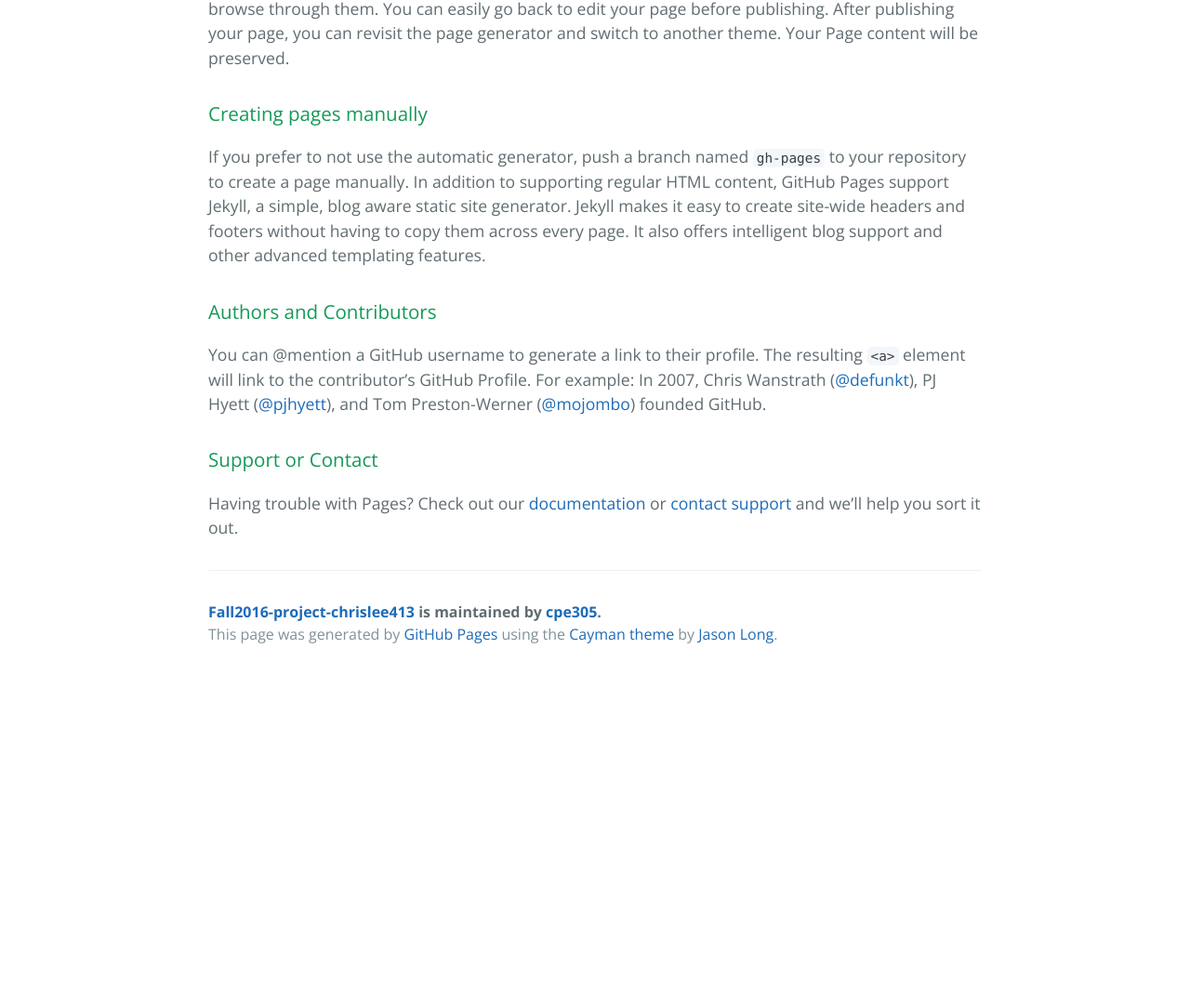
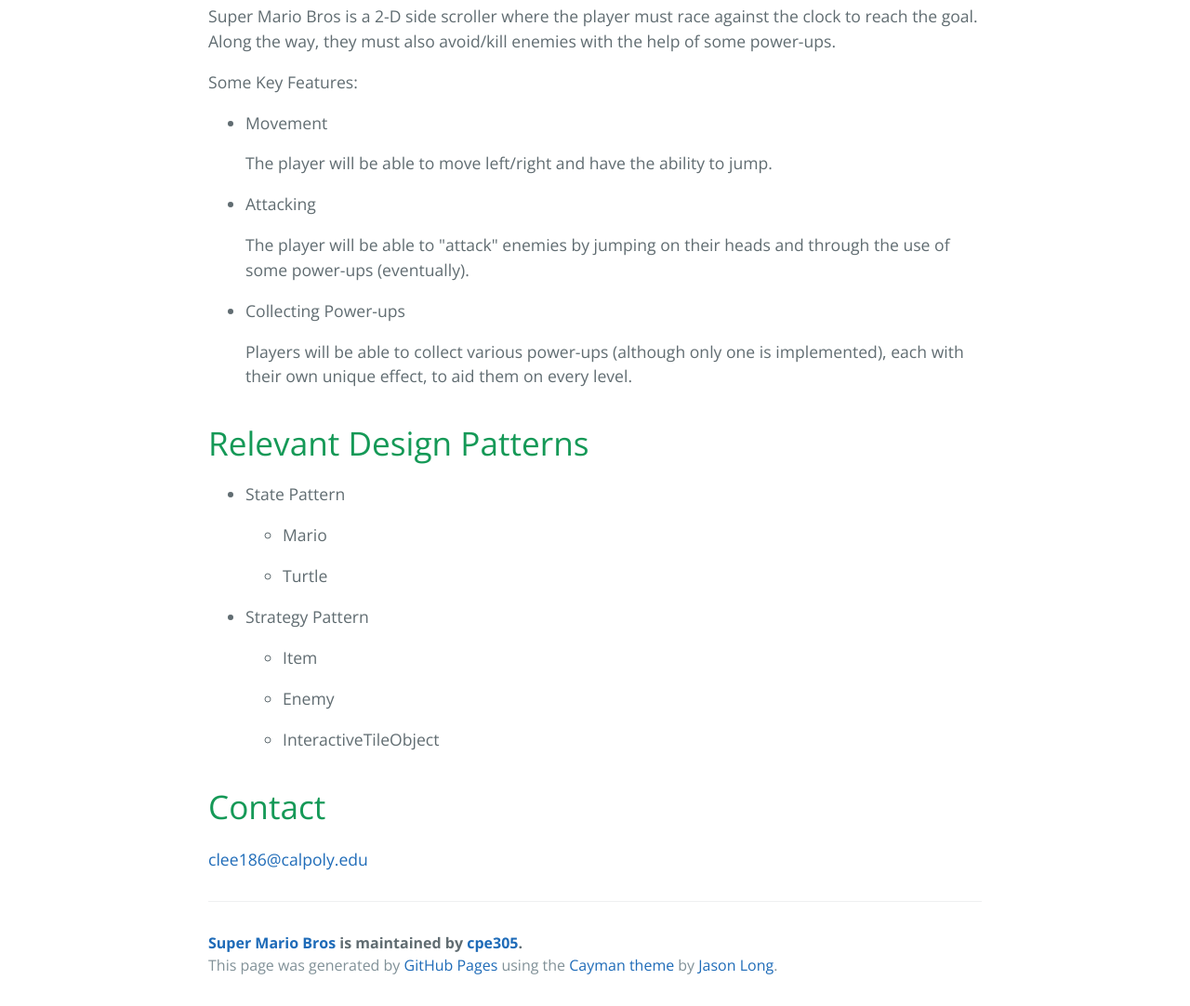
Before and after one commit to cpe305/fall2016-project-chrisLee413, a plain HTML site: page index.html in a window 1280 px wide. Shown: the part 680-1762 px from the top of the page at 93% size. Before the commit the page ends 1406 px from the top, so only its background shows below. Drawn offline with nearby package versions, Linux system fonts and the light colour scheme.

Commit message:
Create master branch via GitHub

```diff
--- a/index.html
+++ b/index.html
@@ -2,7 +2,7 @@
 <html lang="en-us">
   <head>
     <meta charset="UTF-8">
-    <title>Fall2016-project-chrislee413 by cpe305</title>
+    <title>Super Mario Bros by cpe305</title>
     <meta name="viewport" content="width=device-width, initial-scale=1">
     <link rel="stylesheet" type="text/css" href="stylesheets/normalize.css" media="screen">
     <link href='https://fonts.googleapis.com/css?family=Open+Sans:400,700' rel='stylesheet' type='text/css'>
@@ -11,7 +11,7 @@
   </head>
   <body>
     <section class="page-header">
-      <h1 class="project-name">Fall2016-project-chrislee413</h1>
+      <h1 class="project-name">Super Mario Bros</h1>
       <h2 class="project-tagline">fall2016-project-chrisLee413 created by GitHub Classroom</h2>
       <a href="https://github.com/cpe305/fall2016-project-chrisLee413" class="btn">View on GitHub</a>
       <a href="https://github.com/cpe305/fall2016-project-chrisLee413/zipball/master" class="btn">Download .zip</a>
@@ -19,33 +19,68 @@
     </section>
 
     <section class="main-content">
-      <h3>
-<a id="welcome-to-github-pages" class="anchor" href="#welcome-to-github-pages" aria-hidden="true"><span aria-hidden="true" class="octicon octicon-link"></span></a>Welcome to GitHub Pages.</h3>
+      <h1>
+<a id="super-mario-bros" class="anchor" href="#super-mario-bros" aria-hidden="true"><span aria-hidden="true" class="octicon octicon-link"></span></a>Super Mario Bros</h1>
 
-<p>This automatic page generator is the easiest way to create beautiful pages for all of your projects. Author your page content here <a href="https://guides.github.com/features/mastering-markdown/">using GitHub Flavored Markdown</a>, select a template crafted by a designer, and publish. After your page is generated, you can check out the new <code>gh-pages</code> branch locally. If you’re using GitHub Desktop, simply sync your repository and you’ll see the new branch.</p>
+<p>This project was my attempt to recreate the original NES game, Super Mario Bros, as a desktop application using libgdx.</p>
 
-<h3>
-<a id="designer-templates" class="anchor" href="#designer-templates" aria-hidden="true"><span aria-hidden="true" class="octicon octicon-link"></span></a>Designer Templates</h3>
+<p>More information can be viewed here: </p>
 
-<p>We’ve crafted some handsome templates for you to use. Go ahead and click 'Continue to layouts' to browse through them. You can easily go back to edit your page before publishing. After publishing your page, you can revisit the page generator and switch to another theme. Your Page content will be preserved.</p>
+<h1>
+<a id="description" class="anchor" href="#description" aria-hidden="true"><span aria-hidden="true" class="octicon octicon-link"></span></a>Description</h1>
 
-<h3>
-<a id="creating-pages-manually" class="anchor" href="#creating-pages-manually" aria-hidden="true"><span aria-hidden="true" class="octicon octicon-link"></span></a>Creating pages manually</h3>
+<p>Super Mario Bros is a 2-D side scroller where the player must race against the clock to reach the goal. Along the way, they must also avoid/kill enemies with the help of some power-ups.</p>
 
-<p>If you prefer to not use the automatic generator, push a branch named <code>gh-pages</code> to your repository to create a page manually. In addition to supporting regular HTML content, GitHub Pages support Jekyll, a simple, blog aware static site generator. Jekyll makes it easy to create site-wide headers and footers without having to copy them across every page. It also offers intelligent blog support and other advanced templating features.</p>
+<p>Some Key Features:</p>
 
-<h3>
-<a id="authors-and-contributors" class="anchor" href="#authors-and-contributors" aria-hidden="true"><span aria-hidden="true" class="octicon octicon-link"></span></a>Authors and Contributors</h3>
+<ul>
+<li>
+<p>Movement</p>
 
-<p>You can @mention a GitHub username to generate a link to their profile. The resulting <code>&lt;a&gt;</code> element will link to the contributor’s GitHub Profile. For example: In 2007, Chris Wanstrath (<a href="https://github.com/defunkt" class="user-mention">@defunkt</a>), PJ Hyett (<a href="https://github.com/pjhyett" class="user-mention">@pjhyett</a>), and Tom Preston-Werner (<a href="https://github.com/mojombo" class="user-mention">@mojombo</a>) founded GitHub.</p>
+<p>The player will be able to move left/right and have the ability to jump.</p>
+</li>
+<li>
+<p>Attacking</p>
 
-<h3>
-<a id="support-or-contact" class="anchor" href="#support-or-contact" aria-hidden="true"><span aria-hidden="true" class="octicon octicon-link"></span></a>Support or Contact</h3>
+<p>The player will be able to "attack" enemies by jumping on their heads and through the use of some power-ups (eventually).</p>
+</li>
+<li>
+<p>Collecting Power-ups</p>
 
-<p>Having trouble with Pages? Check out our <a href="https://help.github.com/pages">documentation</a> or <a href="https://github.com/contact">contact support</a> and we’ll help you sort it out.</p>
+<p>Players will be able to collect various power-ups (although only one is implemented), each with their own unique effect, to aid them on     every level.</p>
+</li>
+</ul>
+
+<h1>
+<a id="relevant-design-patterns" class="anchor" href="#relevant-design-patterns" aria-hidden="true"><span aria-hidden="true" class="octicon octicon-link"></span></a>Relevant Design Patterns</h1>
+
+<ul>
+<li>
+<p>State Pattern</p>
+
+<ul>
+<li><p>Mario</p></li>
+<li><p>Turtle</p></li>
+</ul>
+</li>
+<li>
+<p>Strategy Pattern</p>
+
+<ul>
+<li><p>Item</p></li>
+<li><p>Enemy</p></li>
+<li><p>InteractiveTileObject</p></li>
+</ul>
+</li>
+</ul>
+
+<h1>
+<a id="contact" class="anchor" href="#contact" aria-hidden="true"><span aria-hidden="true" class="octicon octicon-link"></span></a>Contact</h1>
+
+<p><a href="mailto:clee186@calpoly.edu">clee186@calpoly.edu</a></p>
 
       <footer class="site-footer">
-        <span class="site-footer-owner"><a href="https://github.com/cpe305/fall2016-project-chrisLee413">Fall2016-project-chrislee413</a> is maintained by <a href="https://github.com/cpe305">cpe305</a>.</span>
+        <span class="site-footer-owner"><a href="https://github.com/cpe305/fall2016-project-chrisLee413">Super Mario Bros</a> is maintained by <a href="https://github.com/cpe305">cpe305</a>.</span>
 
         <span class="site-footer-credits">This page was generated by <a href="https://pages.github.com">GitHub Pages</a> using the <a href="https://github.com/jasonlong/cayman-theme">Cayman theme</a> by <a href="https://twitter.com/jasonlong">Jason Long</a>.</span>
       </footer>
```
Also changed, not shown: params.json (+2 -2 lines).
